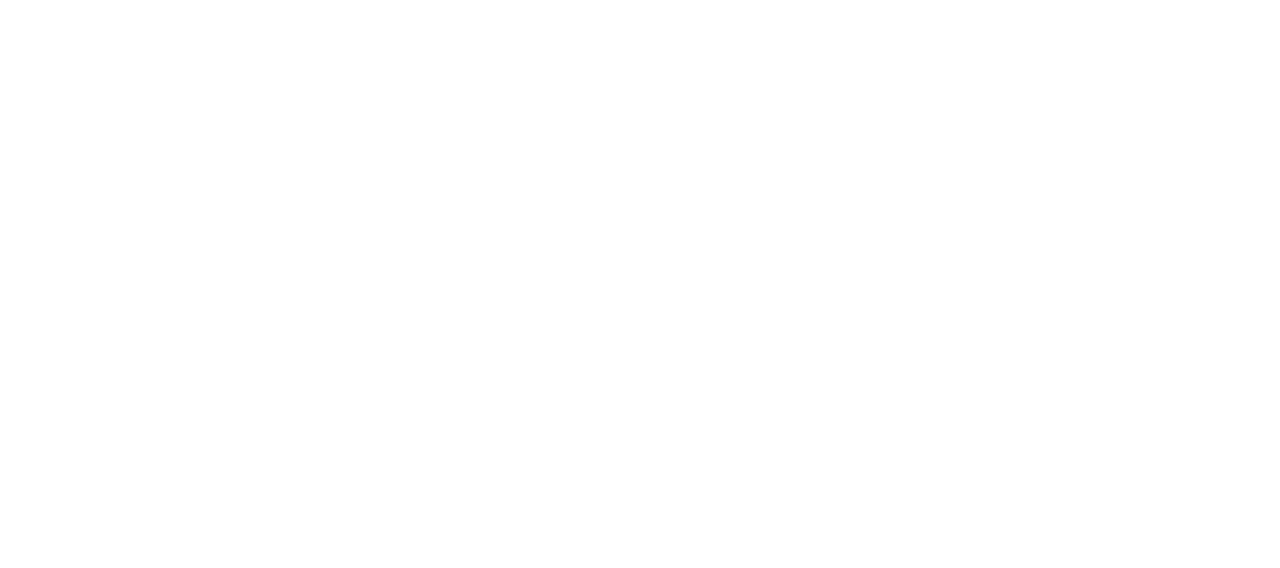
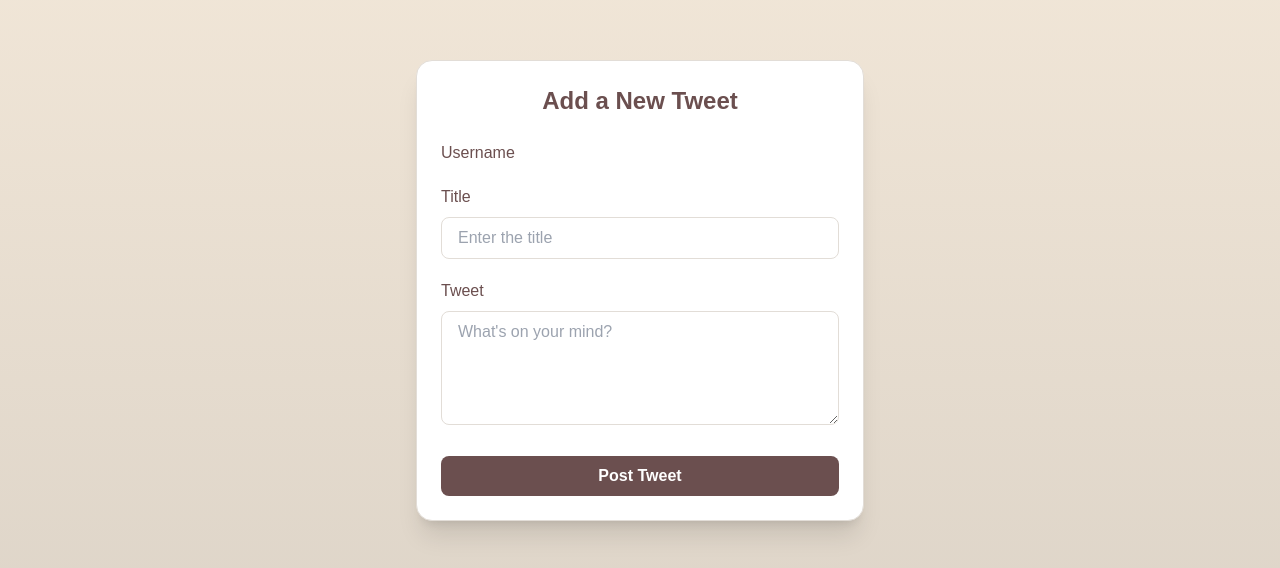
Before and after one commit to JAGORING/next_form_login, a Next.js app: page /tweets/add-tweet in a window 1280 px wide. Before the commit this address had no page. Shown: the part 110-678 px from the top of the page. Built offline with nearby package versions, Linux system fonts and the light colour scheme.

Commit message:
[feat] addTweet 생성

```diff
--- a/src/app/(home)/components/AddTweet.tsx
+++ /dev/null
@@ -1,5 +0,0 @@
-const AddTweet = () => {
-  return <div></div>;
-};
-
-export default AddTweet;
--- a/src/app/(home)/page.tsx
+++ b/src/app/(home)/page.tsx
@@ -1,6 +1,7 @@
 import db from '@/lib/db';
 import { Prisma } from '@prisma/client';
 import TweetList from './components/TweetList';
+import Link from 'next/link';
 
 export const metadata = {
   title: 'Home',
@@ -29,8 +30,14 @@ export default async function Home() {
   return (
     <div className="flex items-center justify-center min-h-screen py-10 px-6 md:px-0">
       <div className="w-full max-w-3xl p-6 bg-[#fdfcf9] shadow-xl rounded-2xl border border-[#e2ddd7]">
-        <h2 className="text-2xl font-semibold text-center text-[#6b4f4f] mb-6">🐦 Tweets Feed</h2>
-
+        <div className="flex items-center justify-between mb-6">
+          <h2 className="text-2xl font-semibold text-center text-[#6b4f4f]">🐦 Tweets Feed</h2>
+          <Link href="/tweets/add-tweet">
+            <span className="bg-[#6b4f4f] text-sm text-white py-2 px-4 rounded-lg font-semibold hover:bg-[#5a4040]">
+              ➕ Add a Tweet
+            </span>
+          </Link>
+        </div>
         <TweetList initTweetsData={initTweetsData} />
       </div>
     </div>
--- /dev/null
+++ b/src/app/(home)/tweets/add-tweet/page.tsx
@@ -0,0 +1,59 @@
+'use client';
+
+import { useFormState } from 'react-dom';
+import { handleSubmitForm } from './action';
+import { MAX_TWEET_LENGTH, MAX_TITLE_LENGTH } from '@/constants';
+
+const AddTweet = () => {
+  const [state, action] = useFormState(handleSubmitForm, null);
+  return (
+    <div className="flex items-center justify-center min-h-screen">
+      <div className="w-full max-w-md p-6 bg-white shadow-xl rounded-2xl border border-[#e2ddd7]">
+        <h2 className="text-2xl font-semibold text-center text-[#6b4f4f] mb-6">Add a New Tweet</h2>
+        <form action={action} className="space-y-5">
+          <div>
+            <span className="block text-[#6b4f4f] font-medium mb-2">Username</span>
+          </div>
+          <div>
+            <label htmlFor="title" className="block text-[#6b4f4f] font-medium mb-2">
+              Title
+            </label>
+            <input
+              name="title"
+              type="text"
+              placeholder="Enter the title"
+              maxLength={MAX_TITLE_LENGTH}
+              className="w-full px-4 py-2 border border-[#e2ddd7] rounded-lg text-[#4a4a4a] focus:outline-none focus:ring-2 focus:ring-[#6b4f4f] focus:border-transparent"
+            />
+            <p className="text-sm text-right text-[#8a6a6a] mt-1">
+              {/* {state.values.title?.length || 0} / {MAX_TITLE_LENGTH} */}
+            </p>
+          </div>
+          <div>
+            <label htmlFor="tweet" className="block text-[#6b4f4f] font-medium mb-2">
+              Tweet
+            </label>
+            <textarea
+              name="tweet"
+              placeholder="What's on your mind?"
+              maxLength={MAX_TWEET_LENGTH}
+              rows={4}
+              className="w-full px-4 py-2 border border-[#e2ddd7] rounded-lg text-[#4a4a4a] focus:outline-none focus:ring-2 focus:ring-[#6b4f4f] focus:border-transparent"
+            />
+            <p className="text-sm text-right text-[#8a6a6a] mt-1">
+              {/* {state.values.content?.length || 0} / {MAX_CONTENT_LENGTH} */}
+            </p>
+          </div>
+          <button
+            type="submit"
+            className="w-full bg-[#6b4f4f] text-white py-2 rounded-lg font-semibold hover:bg-[#5a4040] focus:outline-none focus:ring-2 focus:ring-[#6b4f4f] focus:ring-offset-2"
+          >
+            Post Tweet
+          </button>
+        </form>
+      </div>
+    </div>
+  );
+};
+
+export default AddTweet;
```
